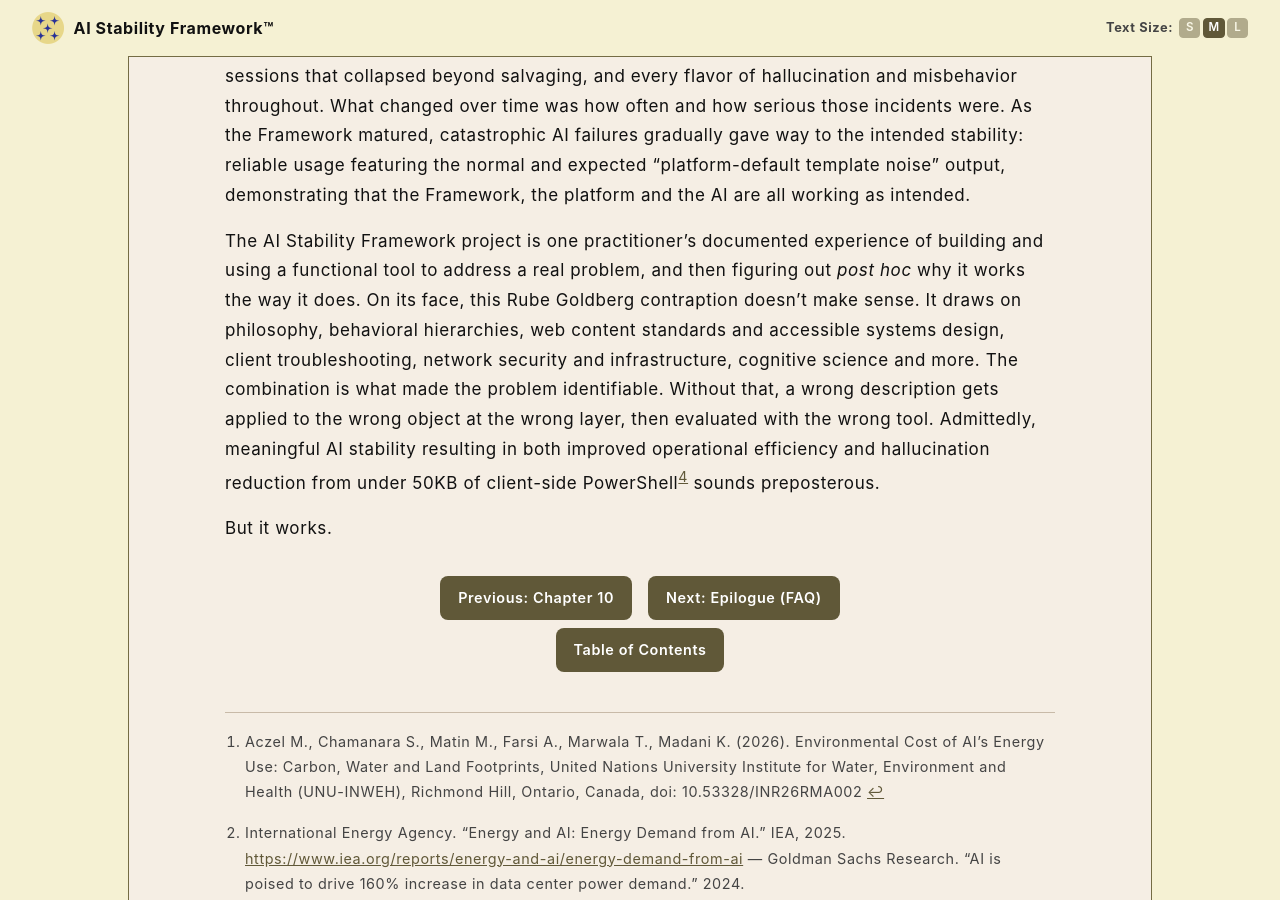
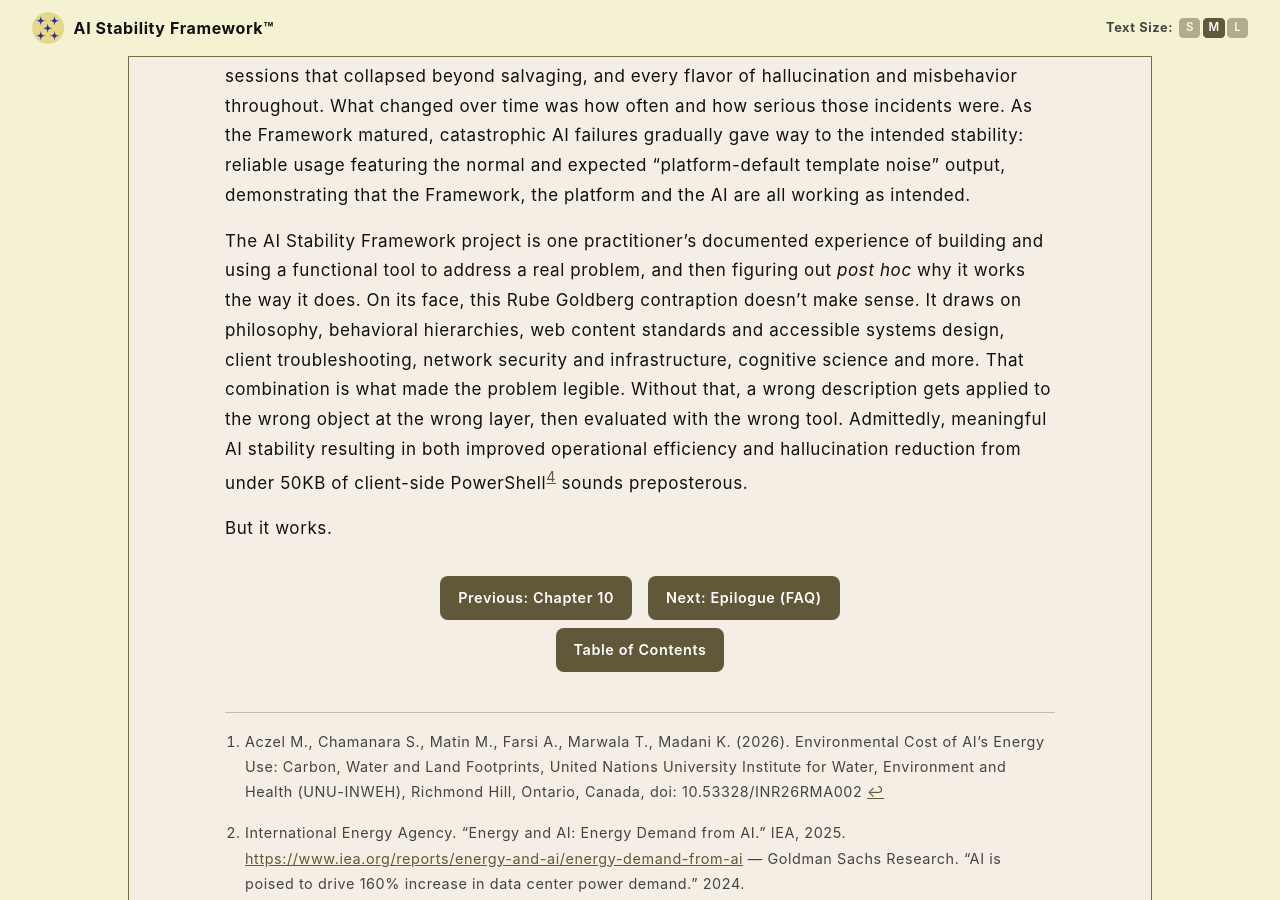
Before and after one commit to rojaslen/AISF-WEB, a Jekyll site: the page built from ch11.md, in a window 1280 px wide and 900 px high, scrolled down 4356 px. Built offline with Jekyll 4.4.1, drawn with Linux system fonts in a browser that asks for light colours; some web fonts are replaced.

Commit message:
Update ch11.md

```diff
--- a/ch11.md
+++ b/ch11.md
@@ -57,7 +57,7 @@ As a result of the project's fractal nature, it's still in branching progress. T
 
 The recursive absurdity of using inherently unstable AI to develop stability tools was keenly felt throughout. The Three Fundamental Forces took hold on many occasions, several of which were admittedly my own fault. The transcripts are rich with failure, including fabricated codebases, sessions that collapsed beyond salvaging, and every flavor of hallucination and misbehavior throughout. What changed over time was how often and how serious those incidents were. As the Framework matured, catastrophic AI failures gradually gave way to the intended stability: reliable usage featuring the normal and expected "platform-default template noise" output, demonstrating that the Framework, the platform and the AI are all working as intended.
 
-The AI Stability Framework project is one practitioner's documented experience of building and using a functional tool to address a real problem, and then figuring out *post hoc* why it works the way it does. On its face, this Rube Goldberg contraption doesn't make sense. It draws on philosophy, behavioral hierarchies, web content standards and accessible systems design, client troubleshooting, network security and infrastructure, cognitive science and more. The combination is what made the problem identifiable. Without that, a wrong description gets applied to the wrong object at the wrong layer, then evaluated with the wrong tool. Admittedly, meaningful AI stability resulting in both improved operational efficiency and hallucination reduction from under 50KB of client-side PowerShell[^11d] sounds preposterous.
+The AI Stability Framework project is one practitioner's documented experience of building and using a functional tool to address a real problem, and then figuring out *post hoc* why it works the way it does. On its face, this Rube Goldberg contraption doesn't make sense. It draws on philosophy, behavioral hierarchies, web content standards and accessible systems design, client troubleshooting, network security and infrastructure, cognitive science and more. That combination is what made the problem legible. Without that, a wrong description gets applied to the wrong object at the wrong layer, then evaluated with the wrong tool. Admittedly, meaningful AI stability resulting in both improved operational efficiency and hallucination reduction from under 50KB of client-side PowerShell[^11d] sounds preposterous.
 
 But it works.
 
```
